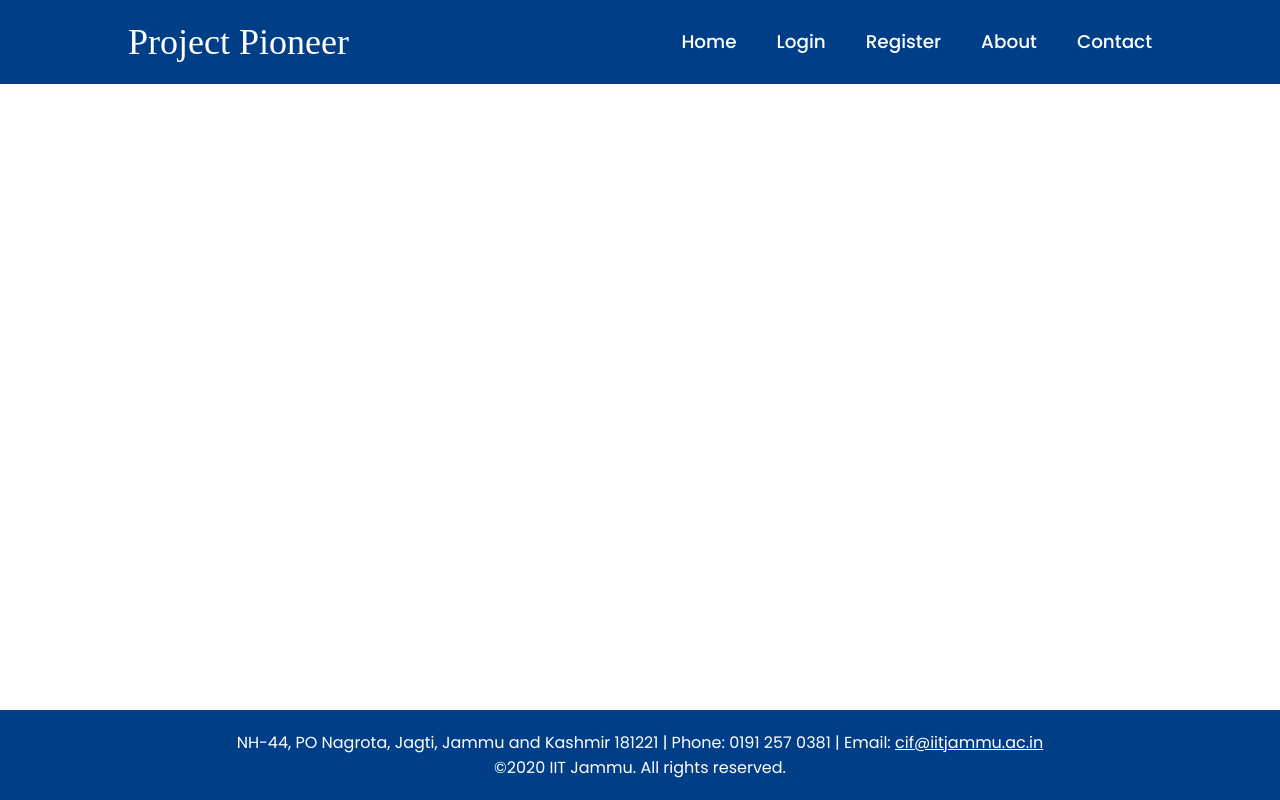
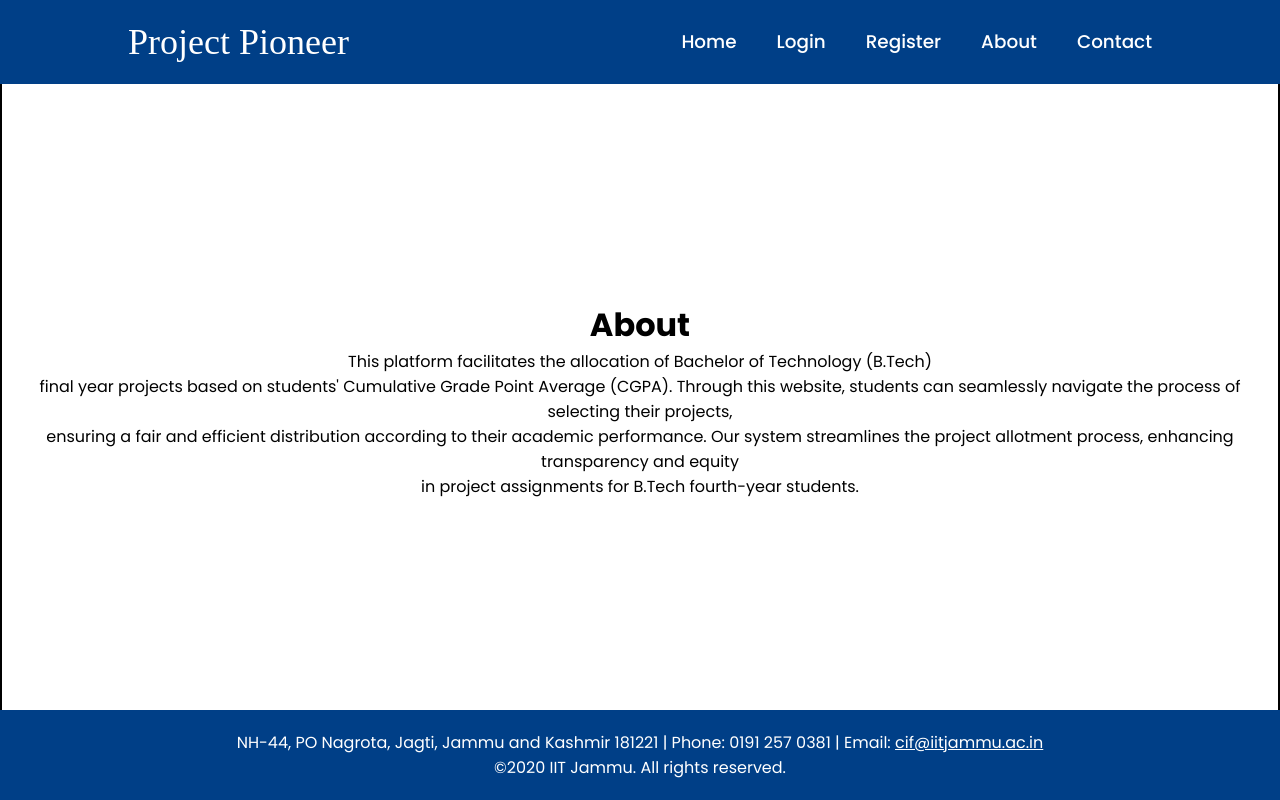
Before and after one commit to rahulkundelwalll/Project-Pioneer-website, a React (Vite) app in the folder btp/: page /about in a window 1280 px wide. Built offline with nearby package versions, Linux system fonts and the light colour scheme.

Commit message:
added about page

```diff
--- a/btp/src/App.jsx
+++ b/btp/src/App.jsx
@@ -15,6 +15,7 @@ import Preferences from './Pages/Preferences';
 import ProjectList from './Pages/ProjectList';
 import AllotedProject from './Pages/AllottedProject';
 import Contact from './components/Contact';
+import AboutPage from './components/AboutPage';
 
 function App() {
   return (
@@ -35,6 +36,7 @@ function App() {
           <Route path="/login" element={<Login />} />
           <Route path="/register" element={<Register />} />
           <Route path="/contact" element={<Contact/>} />
+          <Route path="/about" element={<AboutPage/>} />
           {/* <Route>path="/register"<Route/> */}
         </Routes>
         <Footer />
--- /dev/null
+++ b/btp/src/components/AboutPage.jsx
@@ -0,0 +1,28 @@
+import React from 'react';
+
+const AboutPage = () => {
+  const contactStyle = {
+    display: 'flex',
+    justifyContent: 'center',
+    alignItems: 'center',
+    height: '100vh', // Adjust as needed
+    textAlign: 'center',
+    border: '2px solid black', // Border style
+    padding: '20px', // Add padding for better appearance
+    borderRadius: '10px' // Add border radius for rounded corners
+  };
+
+  return (
+    <div style={contactStyle}>
+      <div>
+        <h1>About</h1>
+        <p>
+          This platform facilitates the allocation of Bachelor of Technology (B.Tech) <br />final year projects based on students' Cumulative Grade Point Average (CGPA). Through this website, students can seamlessly navigate the process of selecting their projects,<br /> ensuring a fair and efficient distribution according to their academic performance. Our system streamlines the project allotment process, enhancing transparency and equity <br />in project assignments for B.Tech fourth-year students.
+        </p>
+        {/* <h3>Welcome Contacts</h3> */}
+      </div>
+    </div>
+  );
+};
+
+export default AboutPage;
```
